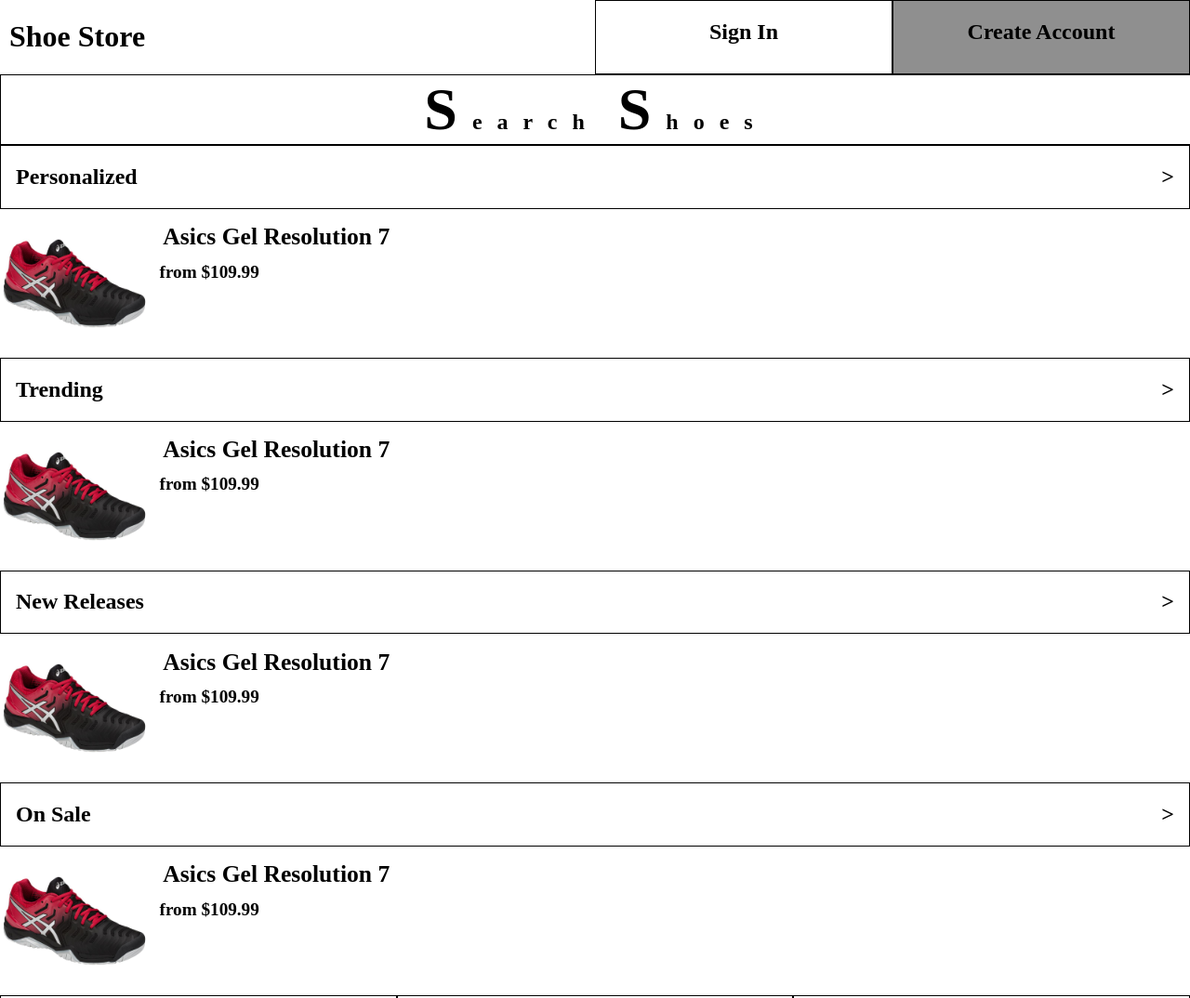
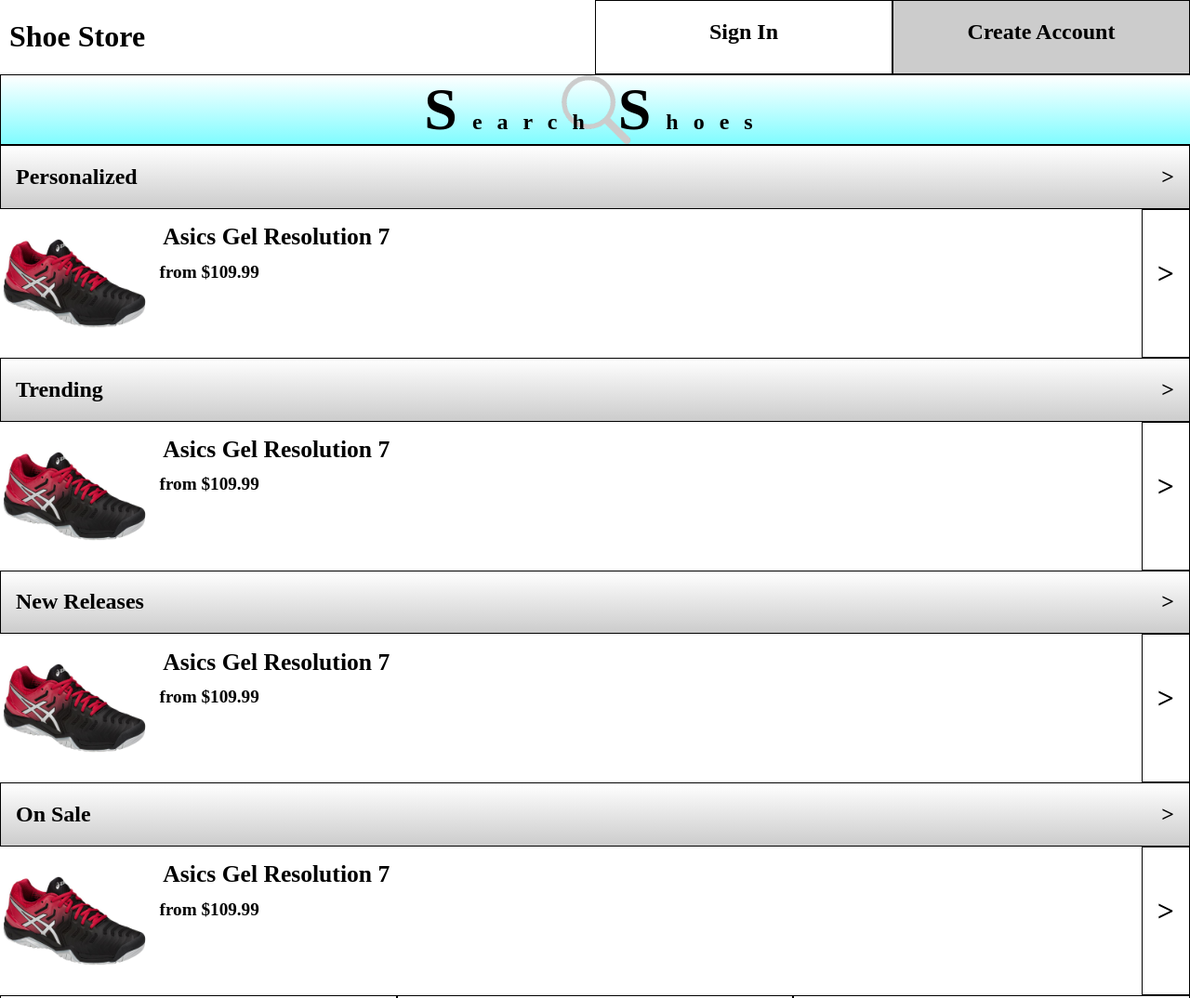
Before and after one commit to alexleroyross/Shoe-Site, a plain HTML site: page index.html in a window 1280 px wide. Shown: the top 1074 px of the page at 93% size. Drawn offline with Linux system fonts and the light colour scheme.

Commit message:
Began Index Styling
- Began adding design to index

```diff
--- a/css/style.css
+++ b/css/style.css
@@ -1,11 +1,13 @@
-body{
+html, body{
   font: Arial, sans-serif;
   margin: 0;
   padding: 0;
+  height: 100%;
 }
 
 .page{
   width: 100%;
+  height: 100%;
   overflow: hidden;
 }
 
@@ -25,7 +27,7 @@
 
 header #sup{
   text-align: center;
-  background:#8F8F8F;
+  background:#CCCCCC;
   border: 1px solid black;
 }
 
@@ -54,6 +56,10 @@
 #search{
   width: 100%;
   border: 1px solid black;
+  background-image: url('../resources/searchbg.png'), linear-gradient(#FFFFFF, #80FCFF);
+  background-repeat: no-repeat;
+  background-size: contain;
+  background-position: center;
 }
 
 #search a{
@@ -63,13 +69,15 @@
 .segment{
   display: block;
   width: 100%;
-  height: 100%;
+  height: auto;
   overflow: auto;
 }
 
 .seg_head{
     border: 1px solid black;
     overflow: auto;
+    background-image: linear-gradient(#FFFFFF, #CCCCCC);
+    background-repeat: no-repeat;
 }
 
 .seg_text{
@@ -77,12 +85,13 @@
   padding: 0 0 0 1em;
 }
 
-.arrow{
+.head_arrow{
   float: right;
   padding: 0 1em 0 0;
 }
 
 .seg_selection{
+  height: auto;
   /*
     display:grid;
     grid-template-columns:1fr 1fr;
@@ -112,6 +121,23 @@
   float: left;
 }
 
+/* HOW DO I MAKE THE HEIGHT NOT A FIXED NUMBER?? */
+.seg_selection_arrow{
+  float: right;
+  /*height: 100%;*/
+  height: 158px;
+  border: 1px solid black;
+  padding-left: 1em;
+  padding-right: 1em;
+  overflow: auto;
+}
+
+/* HOW DO I MAKE THIS NOT A FIXED NUMBER?? */
+.seg_selection_arrow h1{
+  /*margin: 0 auto;*/
+  margin-top: 50px;
+}
+
 #footbox{
   overflow: auto;
   width: 100%;
--- a/index.html
+++ b/index.html
@@ -27,16 +27,16 @@
 
   <main>
     <div class="page">
-      <div id="search">
-        <a href="./search.html">
-          <h2 class="search_s">S</h2><h2 class="search_text">earch</h2> <h2 class="search_s">S</h2><h2 class="search_text">hoes</h2>
-        </a>
-      </div>
+      <a href="./search.html">
+        <div id="search">
+            <h2 class="search_s">S</h2><h2 class="search_text">earch</h2> <h2 class="search_s">S</h2><h2 class="search_text">hoes</h2>
+        </div>
+      </a>
 
       <div class="segment">
         <div class="seg_head">
           <div class="seg_text"><h2>Personalized</h2></div>
-          <div class="arrow"><h2>></h2></div>
+          <div class="head_arrow"><h2>></h2></div>
         </div>
         <div class="seg_selection">
           <img src="resources/e701y-001.jpg" alt="shoe">
@@ -44,13 +44,16 @@
             <h3>Asics Gel Resolution 7</h3>
             <h4>from $109.99</h4>
           </div>
+          <div class="seg_selection_arrow">
+            <h1>></h1>
+          </div>
         </div>
       </div>
 
       <div class="segment">
         <div class="seg_head">
           <div class="seg_text"><h2>Trending</h2></div>
-          <div class="arrow"><h2>></h2></div>
+          <div class="head_arrow"><h2>></h2></div>
         </div>
         <div class="seg_selection">
           <img src="resources/e701y-001.jpg" alt="shoe">
@@ -58,13 +61,16 @@
             <h3>Asics Gel Resolution 7</h3>
             <h4>from $109.99</h4>
           </div>
+          <div class="seg_selection_arrow">
+            <h1>></h1>
+          </div>
         </div>
       </div>
 
       <div class="segment">
         <div class="seg_head">
           <div class="seg_text"><h2>New Releases</h2></div>
-          <div class="arrow"><h2>></h2></div>
+          <div class="head_arrow"><h2>></h2></div>
         </div>
         <div class="seg_selection">
           <img src="resources/e701y-001.jpg" alt="shoe">
@@ -72,19 +78,25 @@
             <h3>Asics Gel Resolution 7</h3>
             <h4>from $109.99</h4>
           </div>
+          <div class="seg_selection_arrow">
+            <h1>></h1>
+          </div>
         </div>
       </div>
 
       <div class="segment">
         <div class="seg_head">
           <div class="seg_text"><h2>On Sale</h2></div>
-          <div class="arrow"><h2>></h2></div>
+          <div class="head_arrow"><h2>></h2></div>
         </div>
         <div class="seg_selection">
           <img src="resources/e701y-001.jpg" alt="shoe">
           <div class="seg_selection_text">
             <h3>Asics Gel Resolution 7</h3>
             <h4>from $109.99</h4>
+          </div>
+          <div class="seg_selection_arrow">
+            <h1>></h1>
           </div>
         </div>
       </div>
```
Also changed, not shown: resources/searchbg.png (added).
